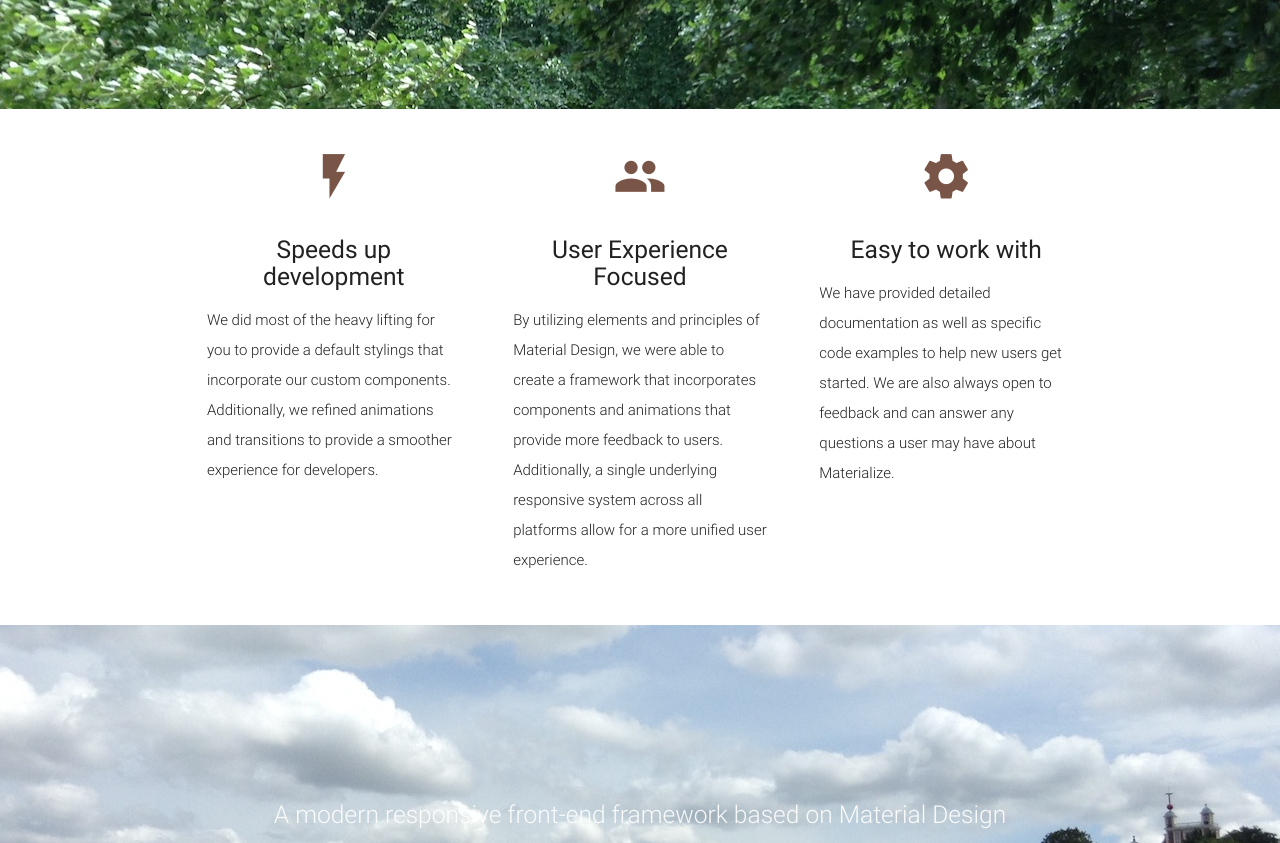
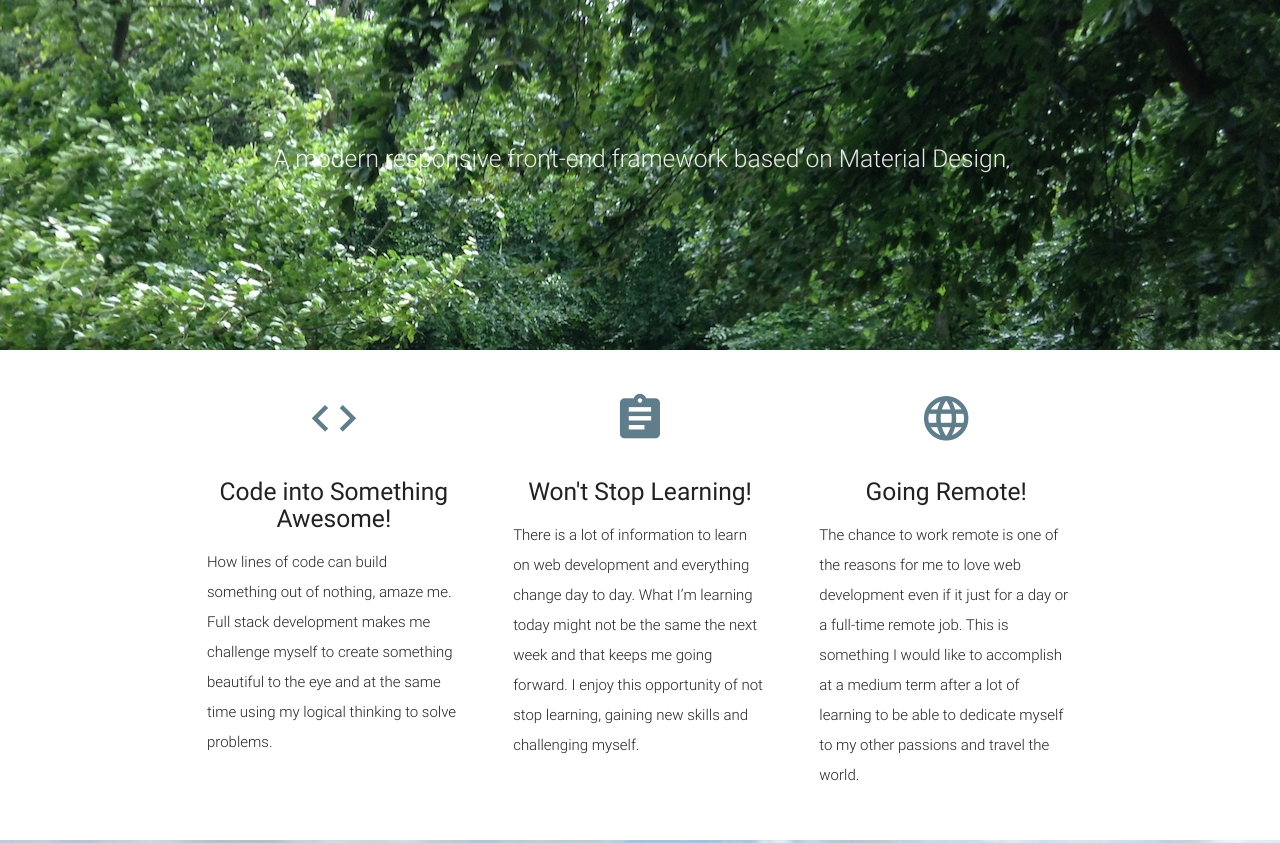
Before and after one commit to gael7/gael7.github.io, a plain HTML site: page index.html in a window 1280 px wide. Shown: the part 840-1683 px from the top of the page. Drawn offline with nearby package versions, Linux system fonts and the light colour scheme.

Commit message:
about me and icon section

```diff
--- /dev/null
+++ b/assets/js/index.js
@@ -0,0 +1,34 @@
+var index={
+  aboutMe1:"I’m a full stack developer apprentice born in Nuevo Laredo, Mexico now living a life changing experience at  Austin, TX. After 3 years working on retail jobs while studying and after finish my degree I realized that I was not where I want it to be so I decided to change the path I was going.",
+  aboutMe2:"I may not have the experience working as a developer yet but I definitely have the passion that it needs to continue learning every single day. At school and my job I show determination on what I do, and work hard enough to accomplish what it needs to be done. Even though I consider myself to be an introvert I’m not afraid to be the leader of the team. Another strengths are time management, strategic mind and working under pressure.",
+  aboutMePic: "",
+  iconInfo: [
+    {
+    icon: "code",
+    title: "Code into Something Awesome!",
+    info: "How lines of code can build something out of nothing, amaze me. Full stack development makes me challenge myself to create something beautiful to the eye and at the same time using my logical thinking to solve problems.",
+    },{
+    icon: "assignment",
+    title: "Won't Stop Learning!",
+    info: "There is a lot of information to learn on web development and everything change day to day. What I’m learning today might not be the same the next week and that keeps me going forward. I enjoy this opportunity of not stop learning, gaining new skills and challenging myself.",
+  },{
+    icon: "language",
+    title: "Going Remote!",
+    info: "The chance to work remote is one of the reasons for me to love web development even if it just for a day or a full-time remote job. This is something I would like to accomplish at a medium term after a lot of learning to be able to dedicate myself to my other passions and travel the world.",
+  }],
+  displayAbout: function(){
+    $("#aboutMe").append("<h4>About Me</h4>");
+    $("#aboutMe").append("<div class='col s6'><h6 class='light' style='text-align:justify; text-indent:30px'>"+index.aboutMe1+"</h6><br><h6 class='light' style='text-align:justify; text-indent:30px'>"+index.aboutMe2+"</h6></div>");
+    $("#aboutMe").append("<div class='col s6><img class='responsive-img' src="+index.aboutMePic+"></div>'");
+  },
+  displayIconSection: function(){
+    for (i=0; i<index.iconInfo.length; i++){
+    $("#iconSection").append("<div class='col s12 m4'><div class='icon-block'><h2 class='center blue-grey-text'><i class='material-icons'>"+index.iconInfo[i].icon+"</i></h2><h5 class='center'>"+index.iconInfo[i].title+"</h5><p class='light'>"+index.iconInfo[i].info+"</p></div></div>");
+  }
+  }
+};
+
+$(document).ready(function(){
+  index.displayAbout();
+  index.displayIconSection();
+});
--- a/index.html
+++ b/index.html
@@ -55,10 +55,8 @@
   <div class="container">
     <div class="section">
       <div class="row">
-        <div class="col s12 center">
-          <h3><i class="mdi-content-send brown-text"></i></h3>
-          <h4>About Me</h4>
-          <p class="left-align light"></p>
+        <div class="col s12 center" id="aboutMe">
+        <!--index.js will display About Me here-->
         </div>
       </div>
     </div>
@@ -77,37 +75,9 @@
 
   <div class="container">
     <div class="section">
-
-      <!--   Icon Section   -->
-      <div class="row">
-        <div class="col s12 m4">
-          <div class="icon-block">
-            <h2 class="center brown-text"><i class="material-icons">flash_on</i></h2>
-            <h5 class="center">Speeds up development</h5>
-
-            <p class="light">We did most of the heavy lifting for you to provide a default stylings that incorporate our custom components. Additionally, we refined animations and transitions to provide a smoother experience for developers.</p>
-          </div>
-        </div>
-
-        <div class="col s12 m4">
-          <div class="icon-block">
-            <h2 class="center brown-text"><i class="material-icons">group</i></h2>
-            <h5 class="center">User Experience Focused</h5>
-
-            <p class="light">By utilizing elements and principles of Material Design, we were able to create a framework that incorporates components and animations that provide more feedback to users. Additionally, a single underlying responsive system across all platforms allow for a more unified user experience.</p>
-          </div>
-        </div>
-
-        <div class="col s12 m4">
-          <div class="icon-block">
-            <h2 class="center brown-text"><i class="material-icons">settings</i></h2>
-            <h5 class="center">Easy to work with</h5>
-
-            <p class="light">We have provided detailed documentation as well as specific code examples to help new users get started. We are also always open to feedback and can answer any questions a user may have about Materialize.</p>
-          </div>
-        </div>
+      <div class="row" id="iconSection">
+      <!--index.js will display the 3 icon section here-->
       </div>
-
     </div>
   </div>
 
@@ -151,6 +121,7 @@
   <script src="https://code.jquery.com/jquery-2.1.1.min.js"></script>
   <script src="assets/js/materialize.js"></script>
   <script src="assets/js/init.js"></script>
+  <script src="assets/js/index.js"></script>
 
   </body>
 </html>
```
Also changed, not shown: assets/js/education.js (+26 -6 lines), assets/js/work.js (+6 -6 lines), education.html (+1 -0 lines).
